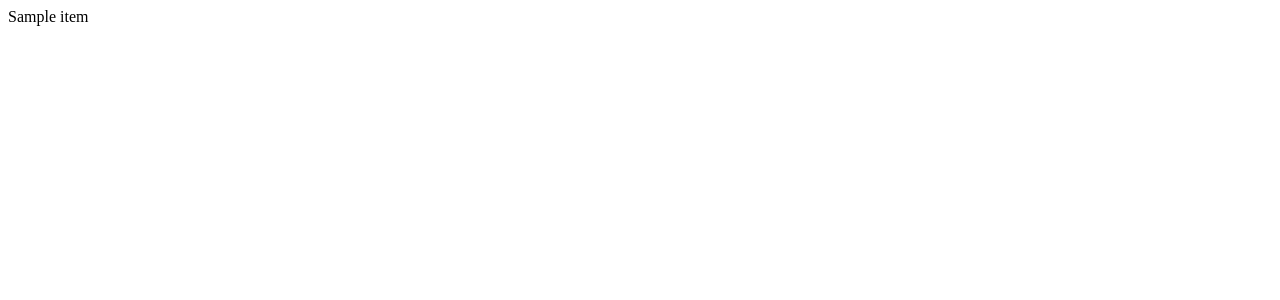
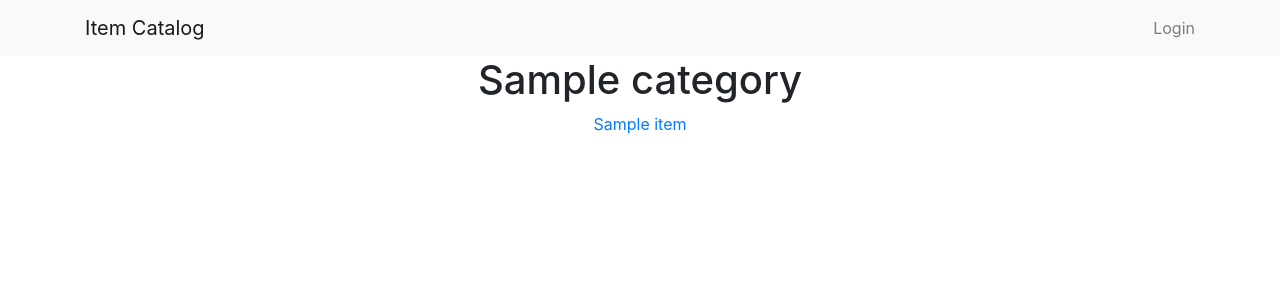
Before and after one commit to aravindadithya95/item-catalog, a Flask app: a page that uses application.py in a window 1280 px wide. Before the commit the part shown is almost empty. Shown: the top 300 px of the page. Run offline with Flask 2, Linux system fonts and the light colour scheme; tables that the repository leaves empty hold one stand-in row (values such as "Sample post"); some libraries are stand-ins or nearby versions.

Commit message:
Render category template

```diff
--- a/application.py
+++ b/application.py
@@ -47,6 +47,8 @@ def show_category(category_name):
         Item.category_id == Category.id,
         Category.name == category_name
     ).all()
+
+    return render_template('category.html', category_name=category_name, items=items)
 
     output = ''
     for item in items:
--- a/templates/catalog.html
+++ b/templates/catalog.html
@@ -1,7 +1,7 @@
 {% extends "main.html" %}
 
 {% block title %}
-  title
+  Catalog | Item Catalog
 {% endblock %}
 
 {% block content %}
--- /dev/null
+++ b/templates/category.html
@@ -0,0 +1,18 @@
+{% extends "main.html" %}
+
+{% block title %}
+  {{ category_name }} | Item Catalog
+{% endblock %}
+
+{% block content %}
+  <div class="container text-center">
+    <h1>{{ category_name }}</h1>
+    <ul class="list-unstyled">
+      {% for item in items %}
+        <a href="{{ url_for('show_item', category_name=category_name, item_name=item.name) }}">
+          <li>{{ item.name }}</li>
+        </a>
+      {% endfor %}
+    </ul>
+  </div>
+{% endblock %}
--- a/templates/main.html
+++ b/templates/main.html
@@ -18,7 +18,7 @@
   <body>
     <nav class="navbar navbar-light bg-light">
       <div class="container">
-        <a class="navbar-brand" href="#">Item Catalog</a>
+        <a class="navbar-brand" href="/">Item Catalog</a>
         <div class="navbar-nav ml-auto">
           <a class="nav-item nav-link" href="#">Login</a>
         </div>
```
